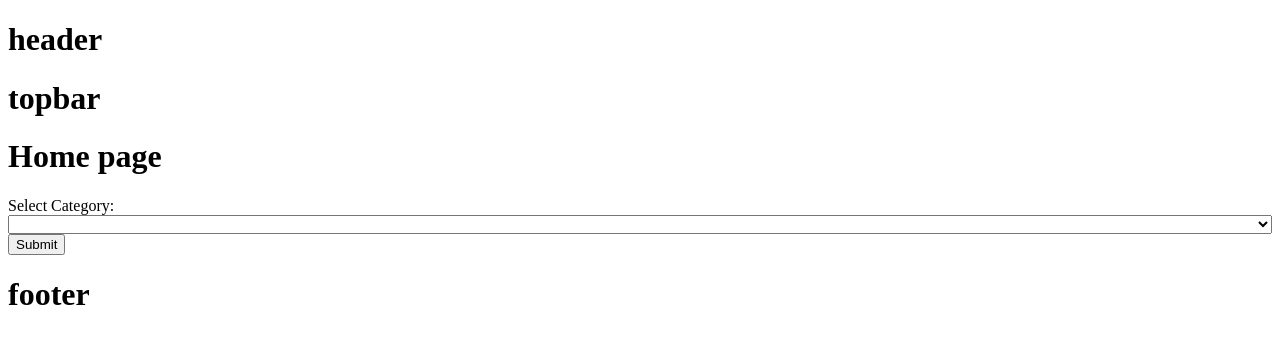
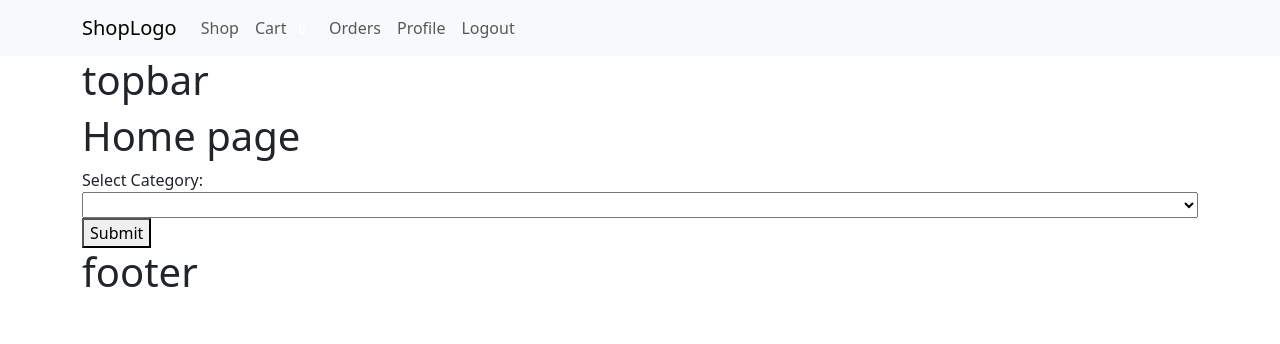
Before and after one commit to Krishna-432001/codeigniter_shopping1, a CodeIgniter 4 app: the page made by app/Views/frontend/home.php in a window 1280 px wide. Shown: the top 344 px of the page. Run offline with PHP 8.4 and a stand-in for CodeIgniter, Linux system fonts and the light colour scheme; the template is opened without the code that fills it, so the values that code supplies are empty; some libraries are stand-ins or nearby versions.

Commit message:
Update header.php

```diff
--- a/app/Views/frontend/layout/header.php
+++ b/app/Views/frontend/layout/header.php
@@ -1 +1,63 @@
-<h1>header</h1>
+<!DOCTYPE html>
+<html lang="en">
+<head>
+    <meta charset="UTF-8">
+    <meta name="viewport" content="width=device-width, initial-scale=1.0">
+    <meta name="description" content="Shopping Website">
+    <meta name="keywords" content="shop, e-commerce, online store">
+    <meta name="author" content="Your Website Name">
+    <title><?= isset($title) ? $title : 'Shopping Website'; ?></title>
+    <!-- Favicon -->
+    <link rel="icon" type="image/png" href="<?= base_url('assets/images/favicon.png'); ?>">
+
+    <!-- Bootstrap CSS -->
+    <link rel="stylesheet" href="<?= base_url('assets/css/bootstrap.min.css'); ?>">
+
+    <!-- Font Awesome CSS -->
+    <link rel="stylesheet" href="<?= base_url('assets/css/fontawesome.min.css'); ?>">
+
+    <!-- Custom CSS -->
+    <link rel="stylesheet" href="<?= base_url('assets/css/style.css'); ?>">
+</head>
+<body>
+    <!-- Navbar -->
+    <nav class="navbar navbar-expand-lg navbar-light bg-light">
+        <div class="container">
+            <a class="navbar-brand" href="<?= base_url(); ?>">ShopLogo</a>
+            <button class="navbar-toggler" type="button" data-toggle="collapse" data-target="#navbarNav" aria-controls="navbarNav" aria-expanded="false" aria-label="Toggle navigation">
+                <span class="navbar-toggler-icon"></span>
+            </button>
+            <div class="collapse navbar-collapse" id="navbarNav">
+                <ul class="navbar-nav ml-auto">
+                    <li class="nav-item">
+                        <a class="nav-link" href="<?= base_url('shop'); ?>">Shop</a>
+                    </li>
+                    <li class="nav-item">
+                        <a class="nav-link" href="<?= base_url('cart'); ?>">Cart <span class="badge badge-pill badge-danger"><?= $cartCount ?? 0; ?></span></a>
+                    </li>
+                    <li class="nav-item">
+                        <a class="nav-link" href="<?= base_url('orders'); ?>">Orders</a>
+                    </li>
+                    <?php if (session()->get('isLoggedIn')): ?>
+                        <li class="nav-item">
+                            <a class="nav-link" href="<?= base_url('profile'); ?>">Profile</a>
+                        </li>
+                        <li class="nav-item">
+                            <a class="nav-link" href="<?= base_url('logout'); ?>">Logout</a>
+                        </li>
+                    <?php else: ?>
+                        <li class="nav-item">
+                            <a class="nav-link" href="<?= base_url('login'); ?>">Login</a>
+                        </li>
+                        <li class="nav-item">
+                            <a class="nav-link" href="<?= base_url('register'); ?>">Register</a>
+                        </li>
+                    <?php endif; ?>
+                </ul>
+            </div>
+        </div>
+    </nav>
+    <!-- End Navbar -->
+
+    <!-- Main Content -->
+    <div class="container">
```
